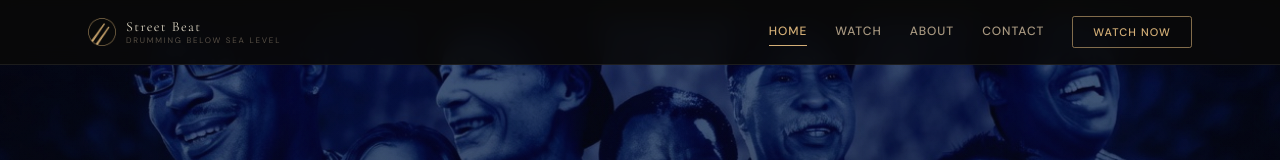
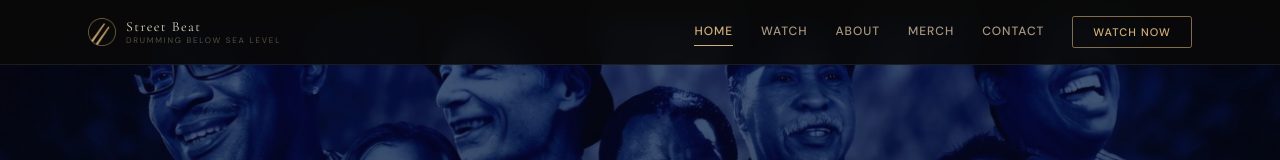
Before and after one commit to flu-wop/streetbeat, a Next.js app: page / in a window 1280 px wide. Shown: the top 160 px of the page. Built offline with nearby package versions, Linux system fonts and the light colour scheme.

Commit message:
reached limit

```diff
--- a/src/components/layout/Footer.tsx
+++ b/src/components/layout/Footer.tsx
@@ -8,6 +8,7 @@ const SITE_LINKS = [
   { label: "Home",    href: "/" },
   { label: "Watch",   href: "/watch" },
   { label: "About",   href: "/about" },
+  { label: "Merch",   href: "https://midcitysound.com/merch" },
   { label: "Contact", href: "/contact" },
 ];
 
--- a/src/components/layout/Navbar.tsx
+++ b/src/components/layout/Navbar.tsx
@@ -10,6 +10,7 @@ const NAV_LINKS = [
   { label: "Home",    href: "/" },
   { label: "Watch",   href: "/watch" },
   { label: "About",   href: "/about" },
+  { label: "Merch",   href: "https://midcitysound.com/merch" },
   { label: "Contact", href: "/contact" },
 ] as const;
 
```
